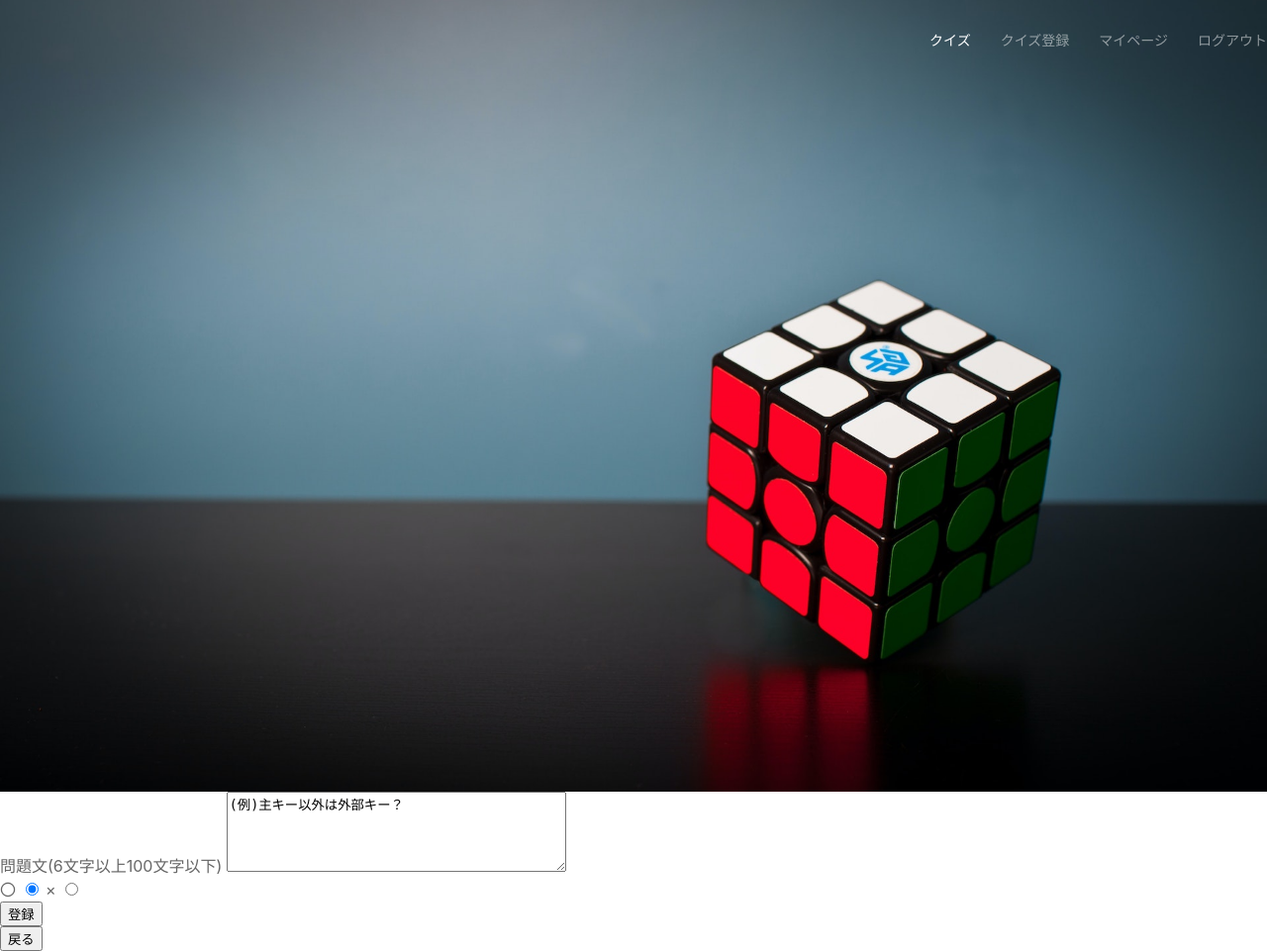
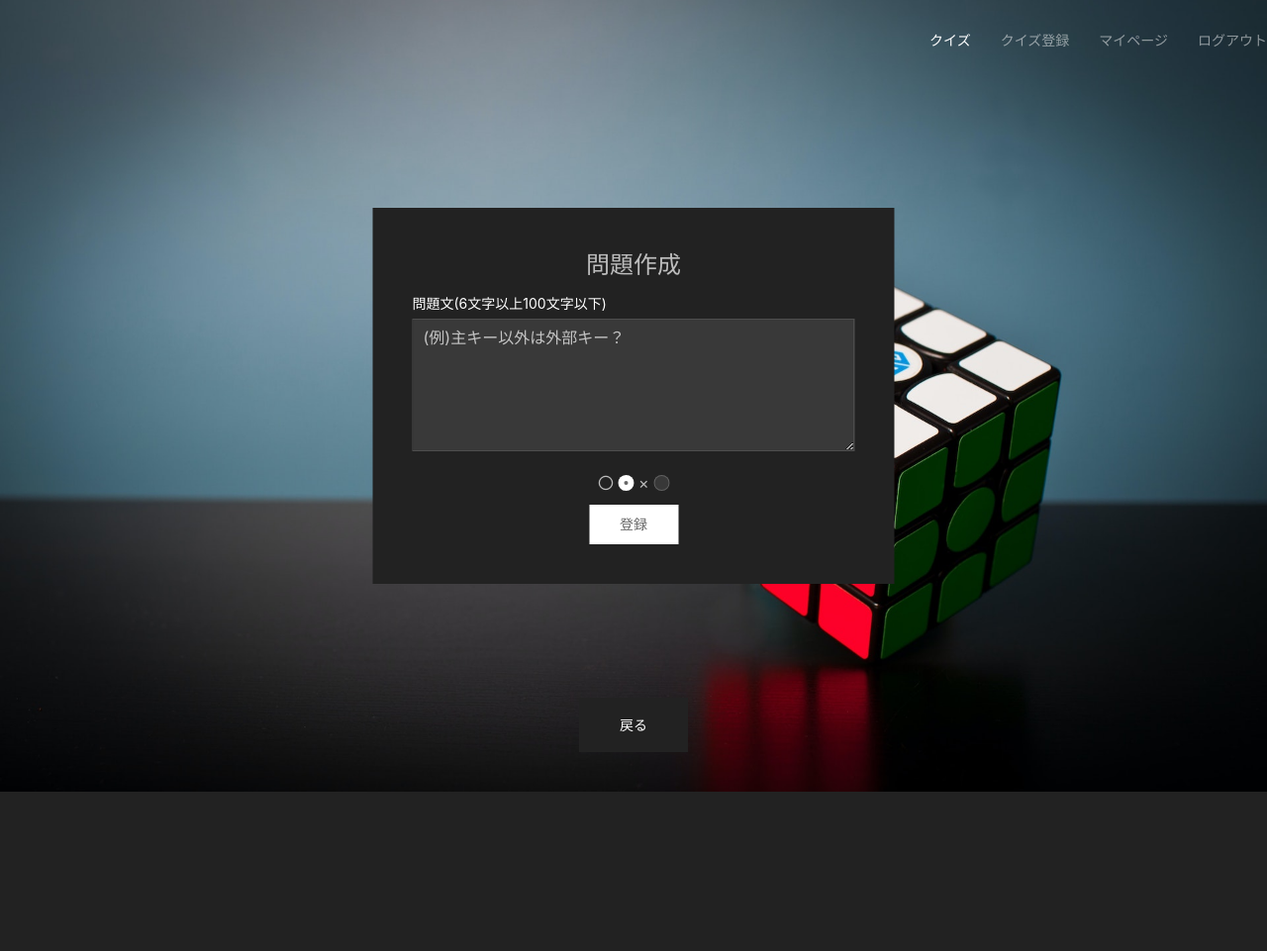
Before and after one commit to naoi0522/webproject, a Flask app: page /quiz/registerquiz in a window 1280 px wide. Shown: the whole page at 99% size. After the commit the page ends 800 px from the top, so only its background shows below. Run offline with Flask 2, Linux system fonts and the light colour scheme; the visitor is signed in with stand-in values (Sample User, id 1); some libraries are stand-ins or nearby versions.

Commit message:
デザイン追加

```diff
--- a/quizapp/templates/auth/login.html
+++ b/quizapp/templates/auth/login.html
@@ -3,7 +3,7 @@
 
 {% if is_post %}
 <div class="uk-position-center">
-    <div class="uk-card uk-card-default uk-card-body uk-width-1-1@m">
+    <div class="uk-card uk-card-secondary uk-card-body uk-width-1-1@m">
         {% if login %}
         <span class="uk-label uk-label-success">Success!!</span>
         <h3 class="uk-card-title">
@@ -23,7 +23,7 @@
 {% else %}
 <div class="uk-position-center">
     <div class="uk-flex uk-flex-center uk-flex-middle">
-        <div class="uk-section-muted uk-section-small">
+        <div class="uk-section-secondary uk-section-small">
             <div class="uk-container">
                 <form action="/auth/login" method="post" autocomplete="off" class="uk-form-stacked">
                     <div class="uk-margin">
--- a/quizapp/templates/quiz/registerquiz.html
+++ b/quizapp/templates/quiz/registerquiz.html
@@ -1,32 +1,52 @@
 {% extends "layout.html" %}
 {% block content %}
-<div class="form">
-    <form action="/quiz/registerquiz" method="post" autocomplete="off">
-        <div class="problem">
-            <label for="problem">問題文(6文字以上100文字以下)</label>
-            <textarea id="problem" name="problem" rows="5" cols="40" minlength="6" maxlength="100">(例)主キー以外は外部キー？</textarea>
+
+{% if is_post %}
+<div class="uk-position-center">
+    <div class="uk-card uk-card-secondary uk-card-body uk-width-1-1@m">
+        {% if correct %}
+        <span class="uk-label uk-label-success">Success!!</span>
+        <h3 class="uk-card-title">
+            登録しました。
+        </h3>
+        {% else %}
+        <span class="uk-label uk-label-danger">Failed!!</span>
+        <h3 class="uk-card-title">
+            失敗しました。
+        </h3>
+        {% endif %}
+    </div>
+</div>
+{% else %}
+<div class="uk-position-center">
+    <div class="uk-flex uk-flex-center uk-flex-middle">
+        <div class="uk-section-secondary uk-section-small">
+            <div class="uk-container">
+                <form action="/quiz/registerquiz" method="post" autocomplete="off" class="uk-form-stacked">
+                    <div class="problem uk-margin">
+                        <div class="uk-text-large uk-text-center uk-margin-small-bottom">問題作成</div>
+                        <label for="problem" class="uk-form-label">問題文(6文字以上100文字以下)</label>
+                        <textarea class="uk-textarea" id="problem" name="problem" rows="5" cols="40" minlength="6"
+                            maxlength="100">(例)主キー以外は外部キー？</textarea>
+                    </div>
+                    <div class="radio uk-text-center">
+                        <label for="true">〇</label>
+                        <input class="uk-radio" type="radio" id="true" name="correct" value="1" checked>
+                        <label for="false">×</label>
+                        <input class="uk-radio" type="radio" id="false" name="correct" value="0">
+                    </div>
+                    <div class="uk-text-center uk-margin-small-top">
+                        <button class=" uk-button uk-button-primary" type="submit">登録</button>
+                    </div>
+                </form>
+            </div>
         </div>
-        <div class="radio">
-            <label for="true">〇</label>
-            <input type="radio" id="true" name="correct" value="1" checked>
-            <label for="false">×</label>
-            <input type="radio" id="false" name="correct" value="0">
-        </div>
-        <div class="buttons">
-            <button type="submit">登録</button>
-        </div>
-    </form>
+    </div>
 </div>
-{% if is_post %}
-<div class="success">
-    {% if correct %}
-登録に成功しました。
-    {% else %}
-登録に失敗しました。
-    {% endif %}
-</div>
+
+
 {% endif %}
-<div class="buttons">
-    <button onclick="location.href='./../'">戻る</button>
+<div class="uk-position-small uk-position-bottom-center" style="margin-bottom: 5vh;">
+    <button class=" uk-button uk-button-secondary uk-button-large" onclick=" location.href='./../'">戻る</button>
 </div>
 {% endblock %}
```
Also changed, not shown: quizapp/templates/auth/registeruser.html (+4 -7 lines), quizapp/templates/mypage/mypage.html (+6 -5 lines), quizapp/templates/quiz/quiz.html (+43 -16 lines), quizapp/templates/quiz/result.html (+15 -4 lines).
